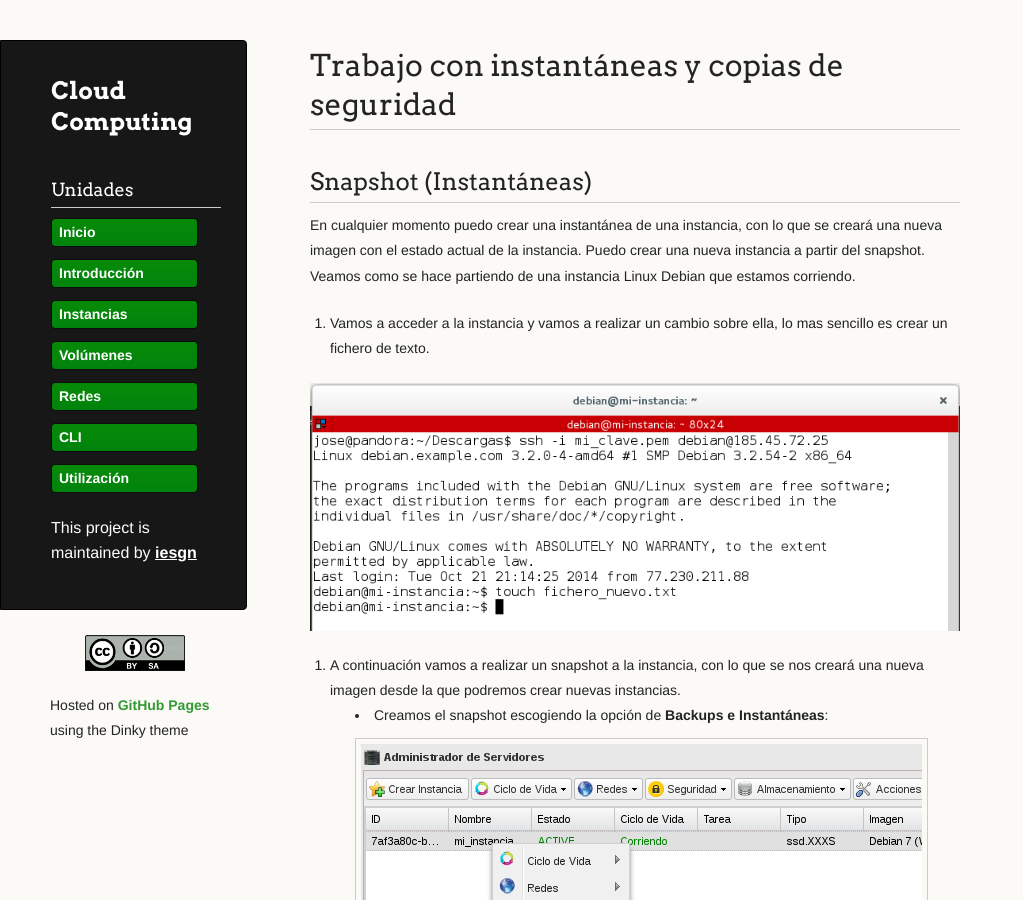
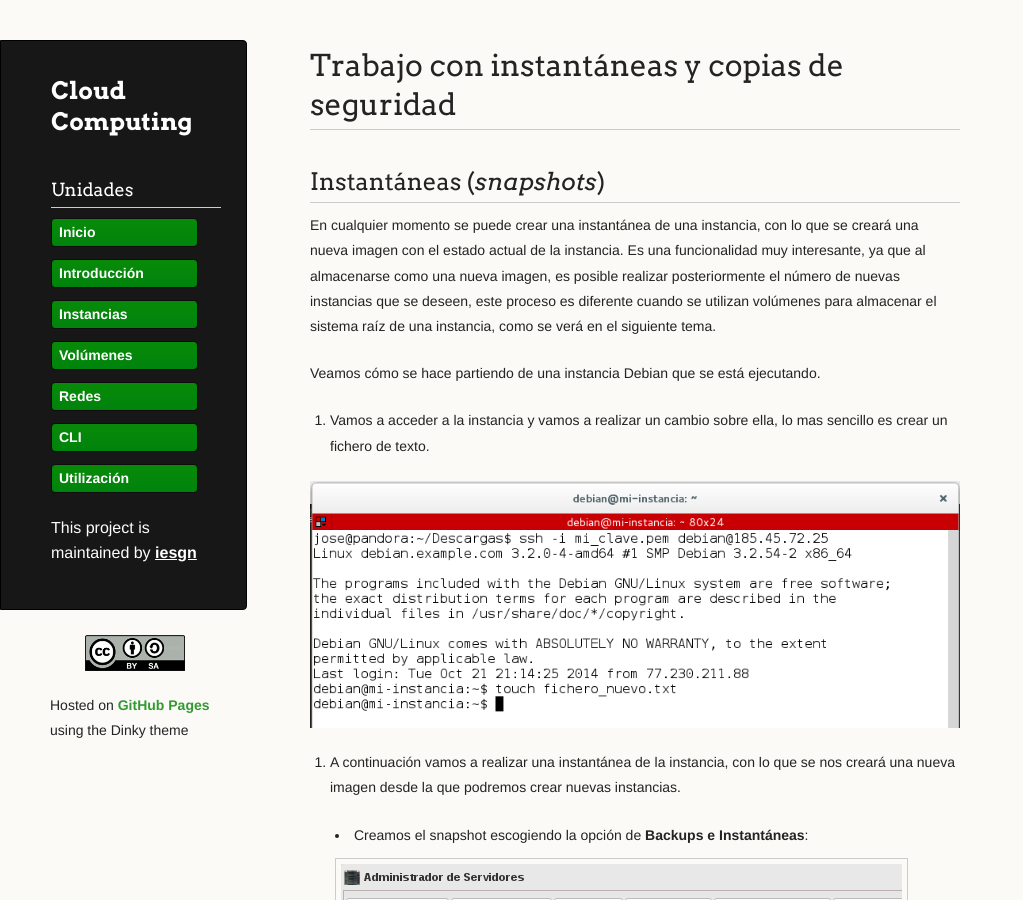
Before and after one commit to iesgn/cloud2, a Jekyll site: the page built from curso/u2/instantaneas.md, in a window 1280 px wide and 900 px high. Shown: the whole window, without its empty margins (0-1023 px from the left). Built offline with Jekyll 4.4.1, drawn with Linux system fonts in a browser that asks for light colours; some of the changed text lies outside the part shown.

Commit message:
Ajustes en instantáneas

```diff
--- a/curso/u2/instantaneas.md
+++ b/curso/u2/instantaneas.md
@@ -5,31 +5,51 @@ menu:
   - Unidades
 ---
 
-## Snapshot (Instantáneas)
+## Instantáneas (*snapshots*)
 
-En cualquier momento puedo crear una instantánea de una instancia, con lo que se creará una nueva imagen con el estado actual de la instancia. Puedo crear una nueva instancia a partir del snapshot. Veamos como se hace partiendo de una instancia Linux Debian que estamos corriendo.
+En cualquier momento se puede crear una instantánea de una instancia,
+con lo que se creará una nueva imagen con el estado actual de la
+instancia. Es una funcionalidad muy interesante, ya que al almacenarse
+como una nueva imagen, es posible realizar posteriormente el número de
+nuevas instancias que se deseen, este proceso es diferente cuando se
+utilizan volúmenes para almacenar el sistema raíz de una instancia,
+como se verá en el siguiente tema.
 
-1. Vamos a acceder a la instancia y vamos a realizar un cambio sobre ella, lo mas sencillo es crear un fichero de texto.
+Veamos cómo se hace partiendo de una instancia Debian que se está
+ejecutando.
+
+1. Vamos a acceder a la instancia y vamos a realizar un cambio sobre
+ella, lo mas sencillo es crear un fichero de texto.
 
 ![snapshot](img/demo3_5.png)
 
-2. A continuación vamos a realizar un snapshot a la instancia, con lo que se nos creará una nueva imagen desde la que podremos crear nuevas instancias.
+2. A continuación vamos a realizar una instantánea de la instancia,
+con lo que se nos creará una nueva imagen desde la que podremos crear
+nuevas instancias.
 
-	* Creamos el snapshot escogiendo la opción de **Backups e Instantáneas**:
-	![snapshot](img/demo3_1.png)
-	![snapshot](img/demo3_2.png)
-	* Y podemos observar que en **Catálogo de imágenes** encontramos una nueva imagen:
-	![snapshot](img/demo3_3.png)
-	* A continuación podemos crear una nueva instancia a a partir de esta instantánea:
-	![snapshot](img/demo3_4.png)
-	* Y por último podemos acceder a la nueva instancia (a la que le hemos asignado una nueva IP pública y a la que hemos asociado la clave SSH mi_clave.pem), y comprobar que tiene el fichero que creamos en la instancia anterior:
+  * Creamos el snapshot escogiendo la opción de **Backups e Instantáneas**:
+![snapshot](img/demo3_1.png)
+![snapshot](img/demo3_2.png)
+  * Y podemos observar que en **Catálogo de imágenes** encontramos una nueva imagen:
+![snapshot](img/demo3_3.png)
+  * A continuación podemos crear una nueva instancia a a partir de esta instantánea:
+![snapshot](img/demo3_4.png)
+  * Y por último podemos acceder a la nueva instancia (a la que le
+hemos asignado una nueva IP pública y a la que hemos asociado la
+clave SSH mi_clave.pem), y comprobar que tiene el fichero que
+creamos en la instancia anterior:
 
-	![snapshot](img/demo3_6.png)
+![snapshot](img/demo3_6.png)
 
-## Backups
+## Copias de seguridad (*Backups*)
 
-StackOps también nos ofrece la opción de Backup que nos permite programa la creación de snapshots cada cierto tiempo.
+OpenStack también ofrece la posibilidad de programar la creación de
+instantáneas, puesto que esto puede ser una opción muy interesante
+para una gestión rudimentaria de copias de seguridad (ya que sólo se
+trataría de copias completas), se le asigna el nombre de copias de
+seguridad o *backup*.
 
 ![snapshot](img/demo3_4.png)
 
-El campo **Rotación** es el número de snapshots creados a partir de este backup que se desean mantener.
+El campo **Rotación** es el número máximo de instantáneas que se van a
+almacenar, superado ese número se eliminará la instantánea más antigua.
```
Also changed, not shown: curso/u2/index.md (+2 -4 lines).
